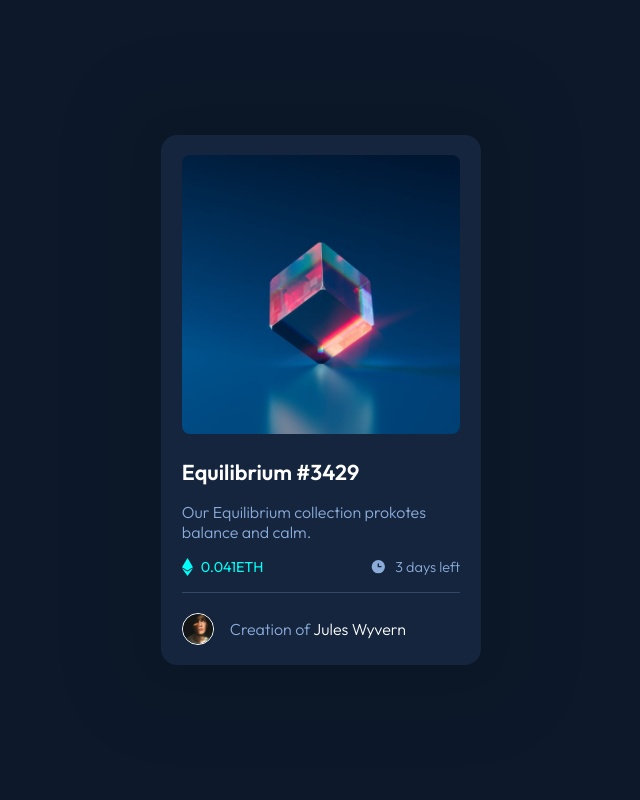
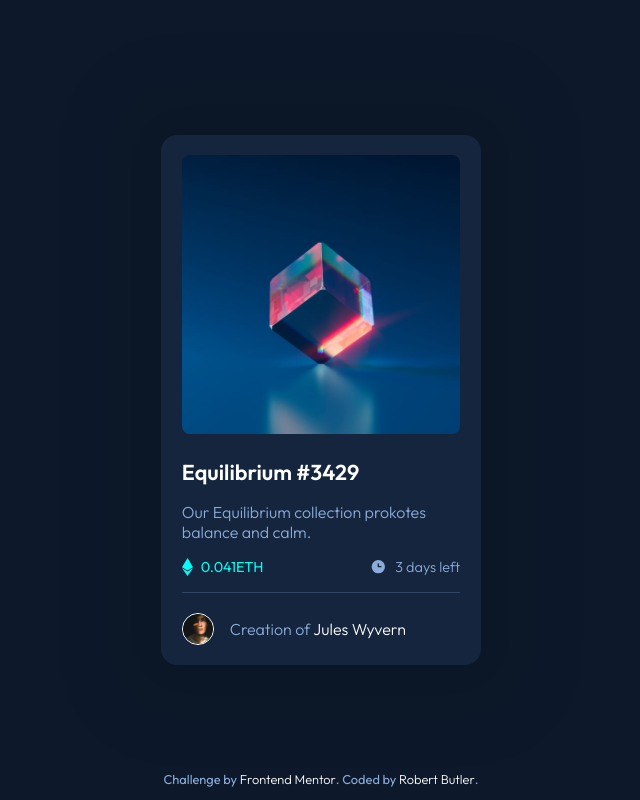
Before and after one commit to chekhovs-func/nft-card, a React (Create React App) app: page / in a window 1280 px wide. Shown: the whole page, without its empty margins (319-959 px from the left). Built offline with nearby package versions, Linux system fonts and the light colour scheme.

Commit message:
feat: add attributions to app

```diff
--- a/src/components/App.jsx
+++ b/src/components/App.jsx
@@ -5,6 +5,25 @@ export default function App() {
   return (
     <div className='container'>
       <Card />
+      <p className='footer-body'>
+        Challenge by{' '}
+        <a
+          className='footer-link'
+          href='https://www.frontendmentor.io/home'
+          target={'_blank'}
+        >
+          Frontend Mentor
+        </a>
+        . Coded by{' '}
+        <a
+          className='footer-link'
+          href='https://github.com/chekhovs-func'
+          target={'_blank'}
+        >
+          Robert Butler
+        </a>
+        .{' '}
+      </p>
     </div>
   );
 }
--- a/src/styles/app.scss
+++ b/src/styles/app.scss
@@ -7,10 +7,13 @@
   padding: 0;
 
   font-family: 'Outfit', sans-serif;
+
+  user-select: none;
 }
 
 .container {
   justify-content: center;
+  align-items: center;
   flex-direction: column;
   display: flex;
 
@@ -18,4 +21,18 @@
   height: 100vh;
 
   background-color: $ink-blue;
+
+  .footer-body {
+    position: absolute;
+    bottom: 0.8rem;
+
+    font-size: 0.8rem;
+    color: $soft-blue;
+
+    .footer-link {
+      font-weight: 300;
+      text-decoration: none;
+      color: $white;
+    }
+  }
 }
```
